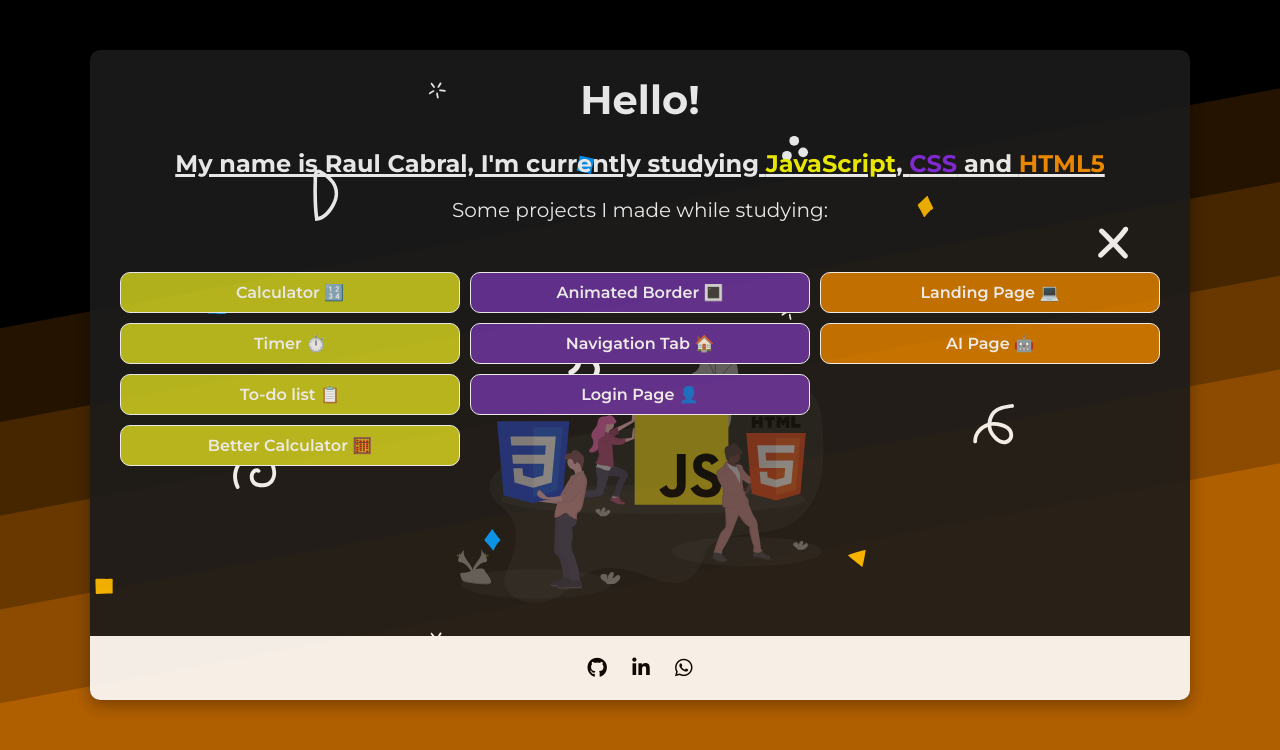
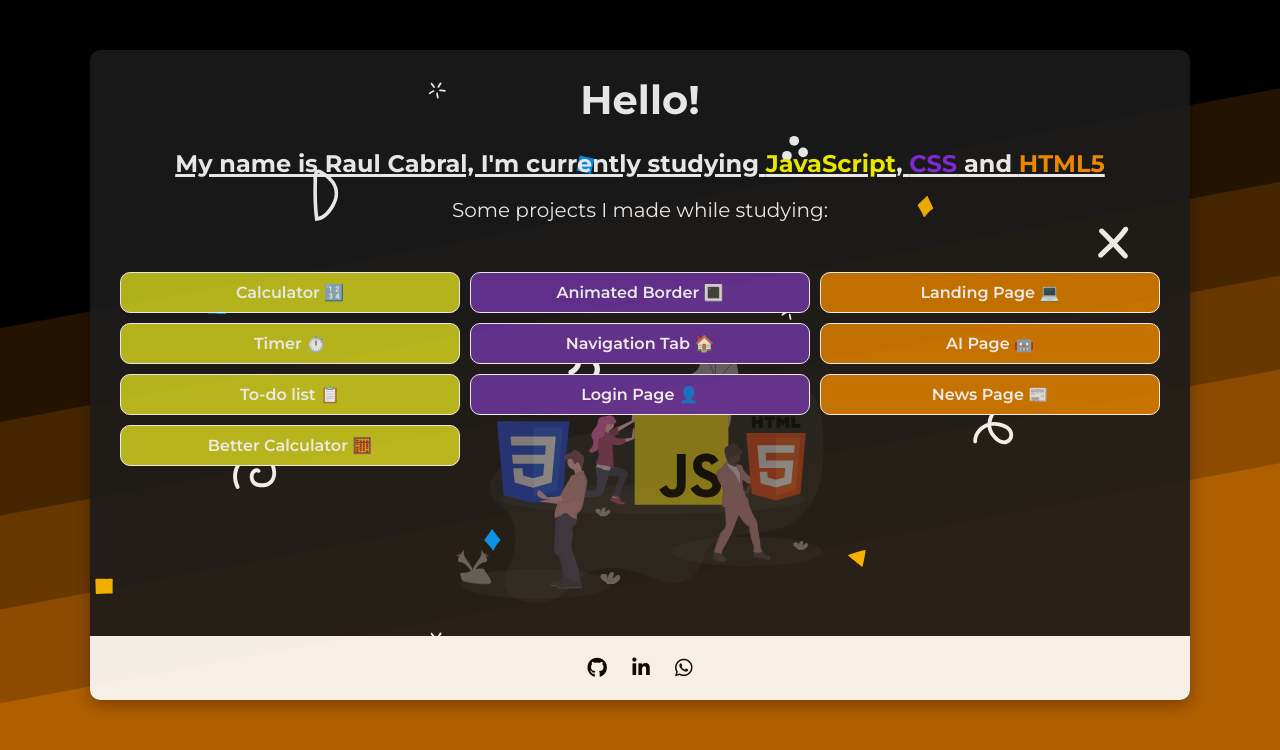
Before and after one commit to raulcabralc/projects, a plain HTML site: page index.html in a window 1280 px wide. Drawn offline with Linux system fonts and the light colour scheme.

Commit message:
Added News Page

```diff
--- a/index.html
+++ b/index.html
@@ -38,6 +38,7 @@
             <div id="html-projects">
                 <a href="./Projects/Landing Page/index.html" id="ibanez" class="html-project">Landing Page 💻</a>
                 <a href="./Projects/AI Page/index.html" id="palito" class="html-project">AI Page 🤖</a>
+                <a href="./Projects/News Page/index.html" id="news" class="html-project">News Page 📰</a>
             </div>
         </div>
 
```
